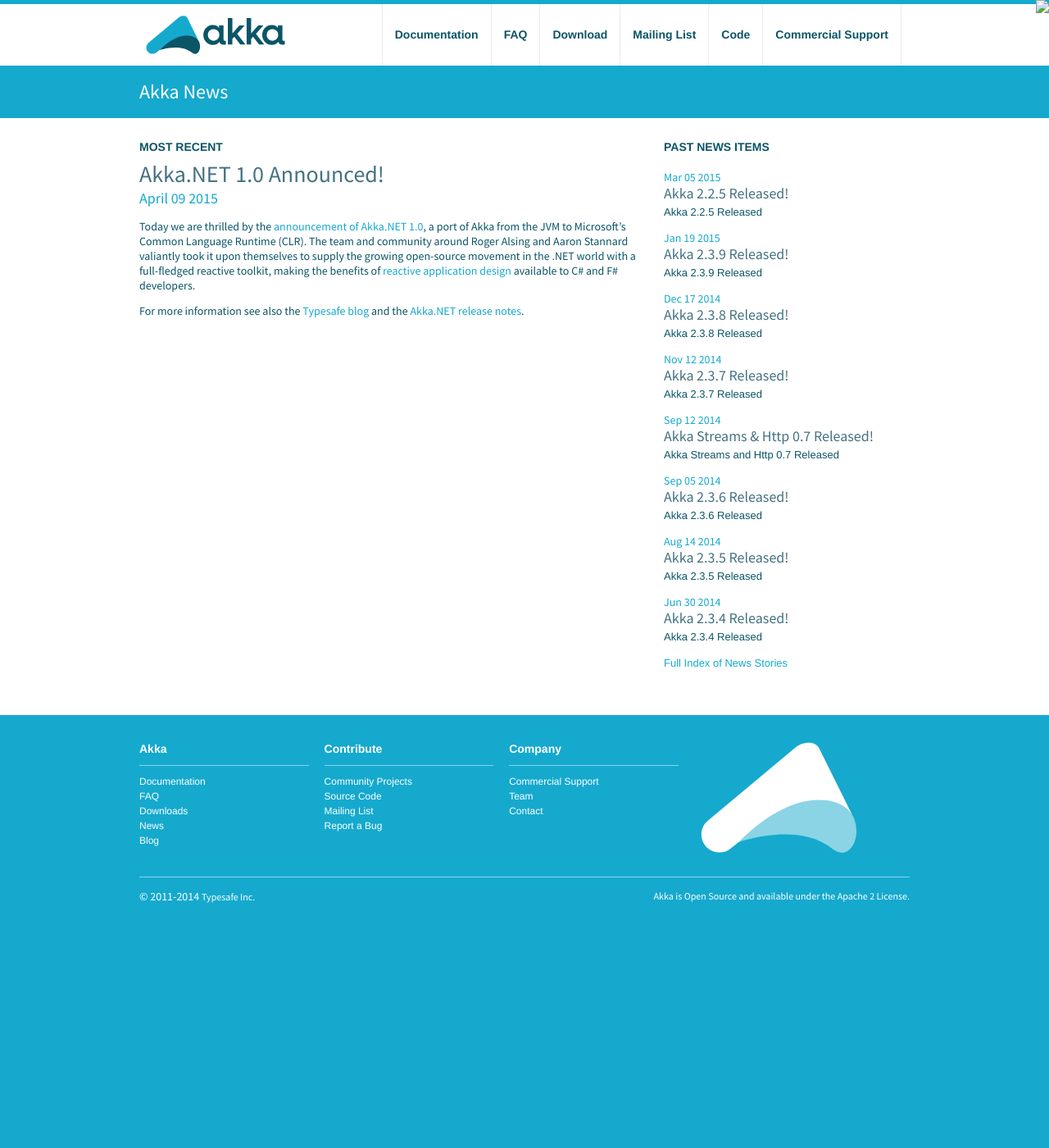
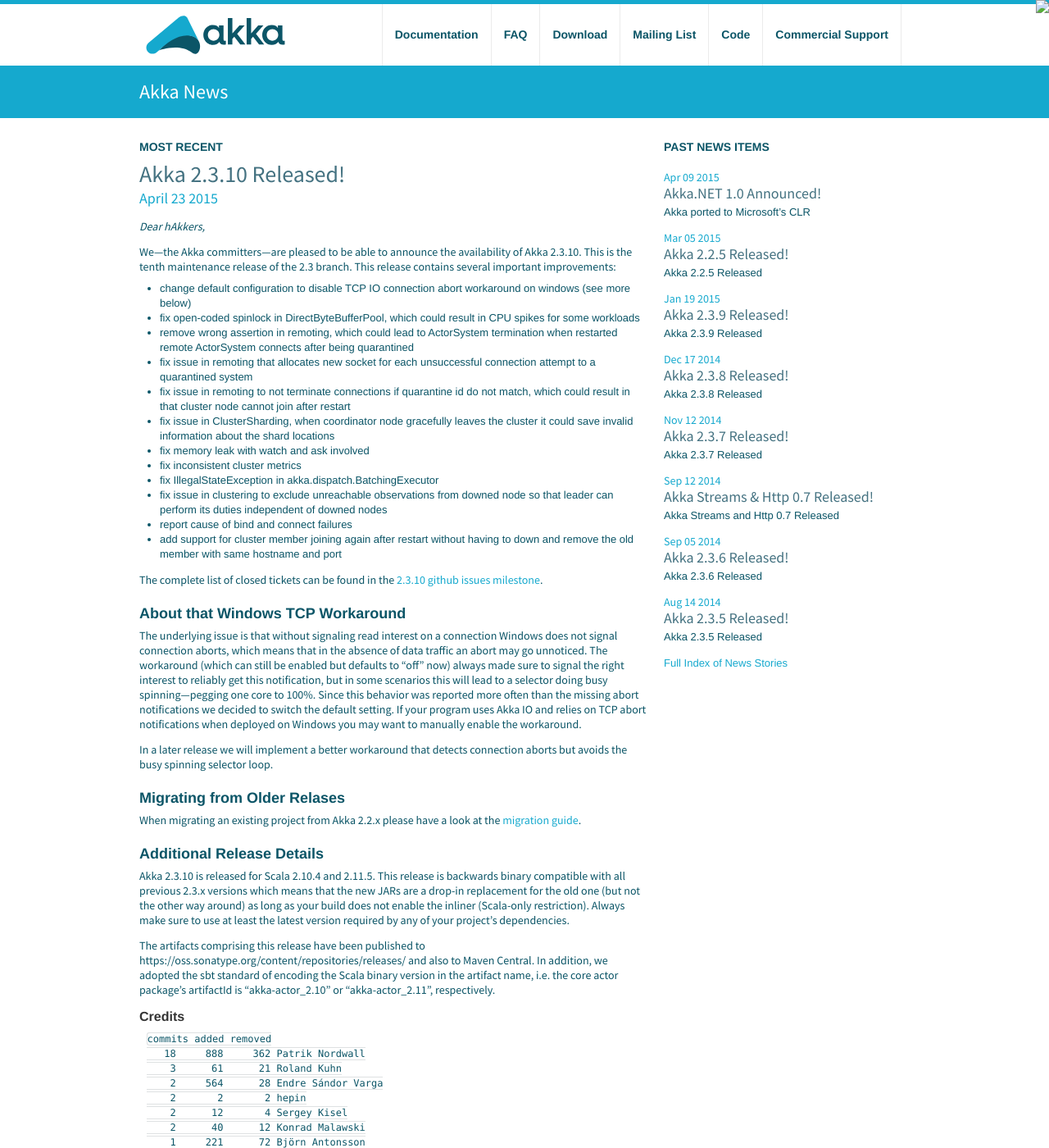
Before and after one commit to raboof/akka.github.com, a Jekyll site: the page built from news/index.md, in a window 1280 px wide and 1400 px high. Shown: the whole window at 82% size. Built offline with Jekyll 4.4.1, drawn with Linux system fonts in a browser that asks for light colours; some of the changed text lies outside the part shown.

Commit message:
update to 2.3.10

```diff
--- a/404.html
+++ b/404.html
@@ -71,9 +71,9 @@
 
 <ul>
 
-<li>Akka 2.3.9 Documentation - <a href='http://doc.akka.io/docs/akka/2.3.9/'>http://doc.akka.io/docs/akka/2.3.9/</a> (or as PDF for <a href='http://doc.akka.io/docs/akka/2.3.9/AkkaJava.pdf'>Java</a> or <a href='http://doc.akka.io/docs/akka/2.3.9/AkkaScala.pdf'>Scala</a> and also in <a href='http://doc.akka.io/docs/akka/2.3.9/Akka.epub'>EPUB format</a>)</li>
+<li>Akka 2.3.10 Documentation - <a href='http://doc.akka.io/docs/akka/2.3.10/'>http://doc.akka.io/docs/akka/2.3.10/</a> (or as PDF for <a href='http://doc.akka.io/docs/akka/2.3.10/AkkaJava.pdf'>Java</a> or <a href='http://doc.akka.io/docs/akka/2.3.10/AkkaScala.pdf'>Scala</a> and also in <a href='http://doc.akka.io/docs/akka/2.3.10/Akka.epub'>EPUB format</a>)</li>
 
-<li>Akka 2.3.9 API - <a href='http://doc.akka.io/api/akka/2.3.9'>for Scala</a>&nbsp;and&nbsp;<a href='http://doc.akka.io/japi/akka/2.3.9'>for Java</a></li>
+<li>Akka 2.3.10 API - <a href='http://doc.akka.io/api/akka/2.3.10'>for Scala</a>&nbsp;and&nbsp;<a href='http://doc.akka.io/japi/akka/2.3.10'>for Java</a></li>
 
 <li>Akka 2.2.5 Documentation - <a href='http://doc.akka.io/docs/akka/2.2.5'>http://doc.akka.io/docs/akka/2.2.5</a> (or as PDF for <a href='http://doc.akka.io/docs/akka/2.2.5/AkkaJava.pdf'>Java</a> or <a href='http://doc.akka.io/docs/akka/2.2.5/AkkaScala.pdf'>Scala</a> and also in <a href='http://doc.akka.io/docs/akka/2.2.5/Akka.epub'>EPUB format</a>)</li>
 
--- a/docs/index.md
+++ b/docs/index.md
@@ -5,15 +5,15 @@
 
 ## Release Versions
 
-### Akka 2.3.9 (current stable release) for Scala 2.10 and 2.11
+### Akka 2.3.10 (current stable release) for Scala 2.10 and 2.11
 
 * Akka Documentation
 
-  * HTML for [Java](http://doc.akka.io/docs/akka/2.3.9/java.html) and [Scala](http://doc.akka.io/docs/akka/2.3.9/scala.html)
-  * PDF for [Java](http://doc.akka.io/docs/akka/2.3.9/AkkaJava.pdf) and [Scala](http://doc.akka.io/docs/akka/2.3.9/AkkaScala.pdf)
-  * [EPUB](http://doc.akka.io/docs/akka/2.3.9/Akka.epub) (Combined Java and Scala)
+  * HTML for [Java](http://doc.akka.io/docs/akka/2.3.10/java.html) and [Scala](http://doc.akka.io/docs/akka/2.3.10/scala.html)
+  * PDF for [Java](http://doc.akka.io/docs/akka/2.3.10/AkkaJava.pdf) and [Scala](http://doc.akka.io/docs/akka/2.3.10/AkkaScala.pdf)
+  * [EPUB](http://doc.akka.io/docs/akka/2.3.10/Akka.epub) (Combined Java and Scala)
 
-* Akka API - for [Java](http://doc.akka.io/japi/akka/2.3.9/) and [Scala](http://doc.akka.io/api/akka/2.3.9/)
+* Akka API - for [Java](http://doc.akka.io/japi/akka/2.3.10/) and [Scala](http://doc.akka.io/api/akka/2.3.10/)
 
 ### Akka 2.2.5 (previous stable release) for Scala 2.10
 
--- /dev/null
+++ b/news/_posts/2015-04-23-akka-2.3.10-released.md
@@ -0,0 +1,63 @@
+---
+layout: news
+title: Akka 2.3.10 Released!
+author: Patrik Nordwall
+short: Akka 2.3.10 Released
+---
+
+*Dear hAkkers,*
+
+We—the Akka committers—are pleased to be able to announce the availability of Akka 2.3.10. This is the tenth maintenance release of the 2.3 branch. This release contains several important improvements:
+
+- change default configuration to disable TCP IO connection abort workaround on windows (see more below)
+- fix open-coded spinlock in DirectByteBufferPool, which could result in CPU spikes for some workloads
+- remove wrong assertion in remoting, which could lead to ActorSystem termination when restarted remote ActorSystem connects after being quarantined
+- fix issue in remoting that allocates new socket for each unsuccessful connection attempt to a quarantined system
+- fix issue in remoting to not terminate connections if quarantine id do not match, which could result in that cluster node cannot join after restart
+- fix issue in ClusterSharding, when coordinator node gracefully leaves the cluster it could save invalid information about the shard locations
+- fix memory leak with watch and ask involved
+- fix inconsistent cluster metrics
+- fix IllegalStateException in akka.dispatch.BatchingExecutor
+- fix issue in clustering to exclude unreachable observations from downed node so that leader can perform its duties independent of downed nodes
+- report cause of bind and connect failures
+- add support for cluster member joining again after restart without having to down and remove the old member with same hostname and port
+
+The complete list of closed tickets can be found in the [2.3.10 github issues milestone](https://github.com/akka/akka/issues?q=milestone%3A2.3.10).
+
+### About that Windows TCP Workaround ###
+
+The underlying issue is that without signaling read interest on a connection Windows does not signal connection aborts, which means that in the absence of data traffic an abort may go unnoticed. The workaround (which can still be enabled but defaults to “off” now) always made sure to signal the right interest to reliably get this notification, but in some scenarios this will lead to a selector doing busy spinning—pegging one core to 100%. Since this behavior was reported more often than the missing abort notifications we decided to switch the default setting. If your program uses Akka IO and relies on TCP abort notifications when deployed on Windows you may want to manually enable the workaround.
+
+In a later release we will implement a better workaround that detects connection aborts but avoids the busy spinning selector loop.
+
+### Migrating from Older Relases ###
+
+When migrating an existing project from Akka 2.2.x please have a look at the [migration guide](http://doc.akka.io/docs/akka/2.3.10/project/migration-guide-2.2.x-2.3.x.html).
+
+### Additional Release Details ###
+
+Akka 2.3.10 is released for Scala 2.10.4 and 2.11.5. This release is backwards binary compatible with all previous 2.3.x versions which means that the new JARs are a drop-in replacement for the old one (but not the other way around) as long as your build does not enable the inliner (Scala-only restriction). Always make sure to use at least the latest version required by any of your project’s dependencies.
+
+The artifacts comprising this release have been published to https://oss.sonatype.org/content/repositories/releases/ and also to Maven Central. In addition, we adopted the sbt standard of encoding the Scala binary version in the artifact name, i.e. the core actor package’s artifactId is “akka-actor_2.10” or “akka-actor_2.11”, respectively.
+
+
+
+#### Credits ####
+
+    commits added removed
+       18     888     362 Patrik Nordwall
+        3      61      21 Roland Kuhn
+        2     564      28 Endre Sándor Varga
+        2       2       2 hepin
+        2      12       4 Sergey Kisel
+        2      40      12 Konrad Malawski
+        1     221      72 Björn Antonsson
+        1      23      24 何品
+        1      49      37 Viktor Klang
+        1       6       1 Reid Spencer
+        1       1       1 Jacob Gulotta
+        1      13       0 Andrei Pozolotin
+        1     121       1 Balázs Kossovics
+        1      42       3 Alejandro Lujan
+
+*Happy hAkking!*
```
Also changed, not shown: _includes/download.html (+4 -4 lines).
